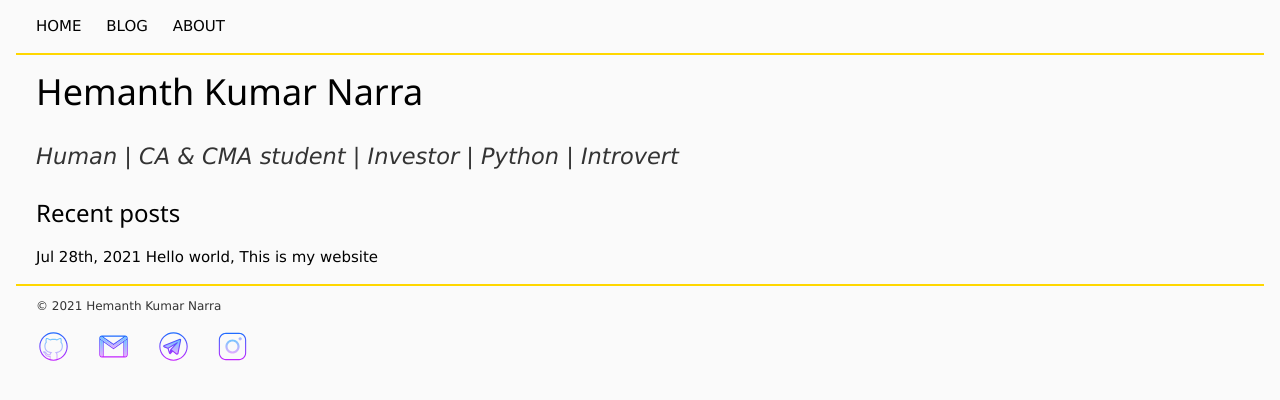
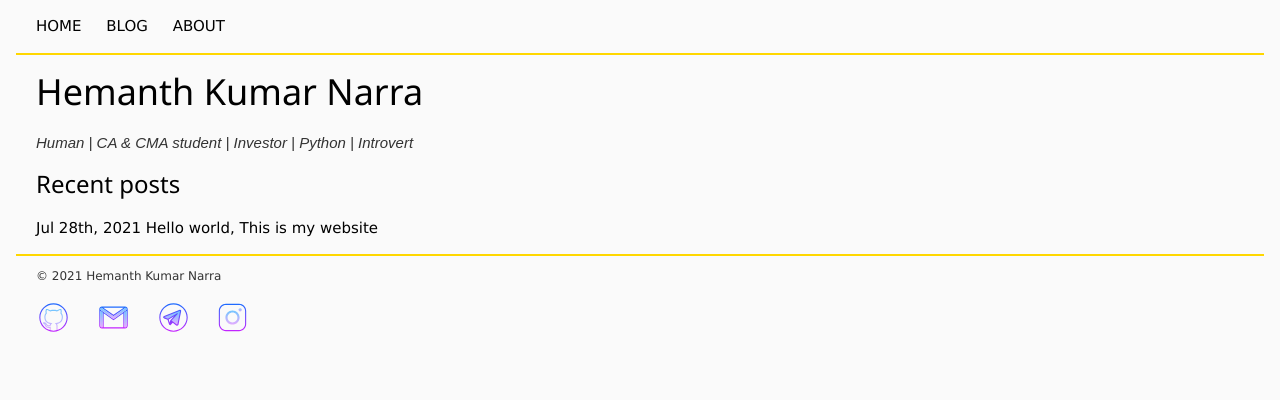
Before and after one commit to hemanthnarra/hemanthnarra.github.io, a Jekyll site: the page built from index.html, in a window 1280 px wide. Shown: the top 400 px of the page. Built offline with Jekyll 4.4.1, drawn with Linux system fonts in a browser that asks for light colours.

Commit message:
disc font test

```diff
--- a/css/main.css
+++ b/css/main.css
@@ -26,6 +26,9 @@ p {
 a {
     text-decoration: none;
     color: #b5da15;
+}
+.disc {
+    font: 1em sans-serif;
 }
 .menu {
     border-bottom: 2px solid gold;
```
